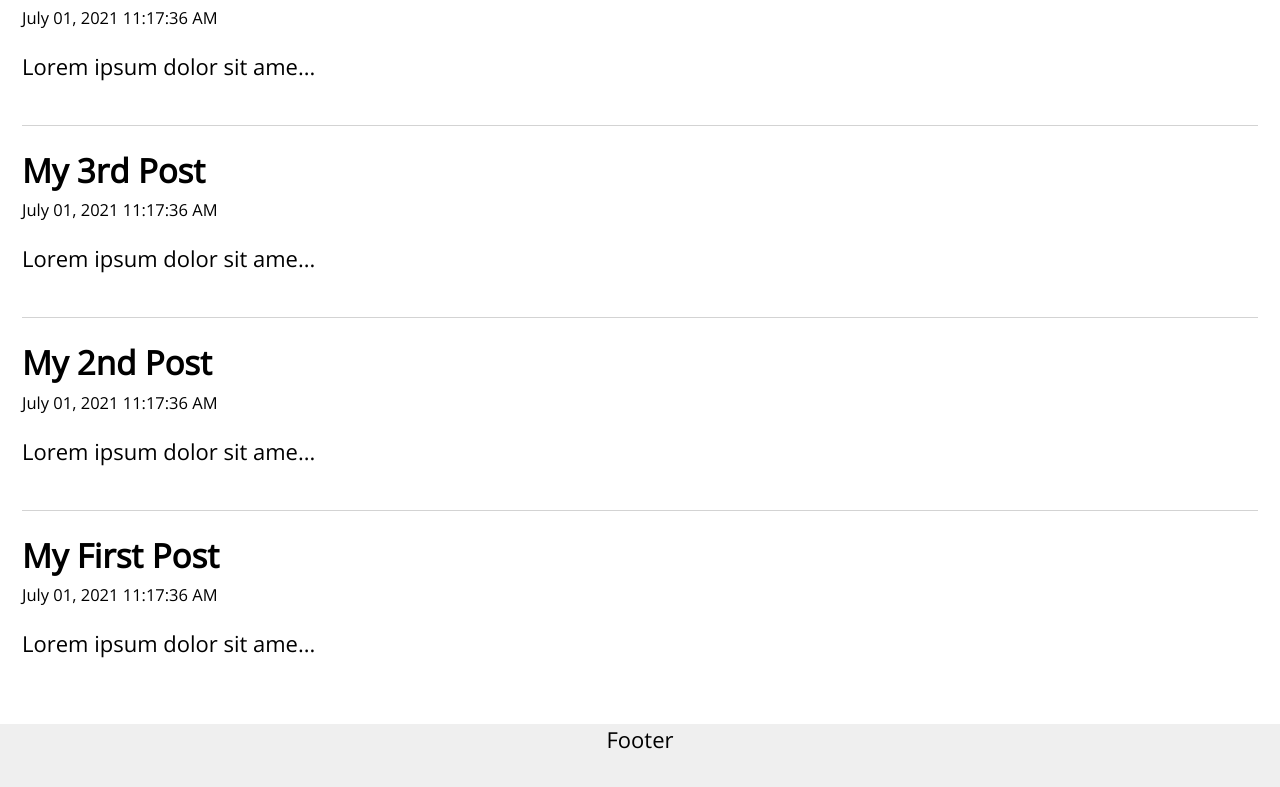
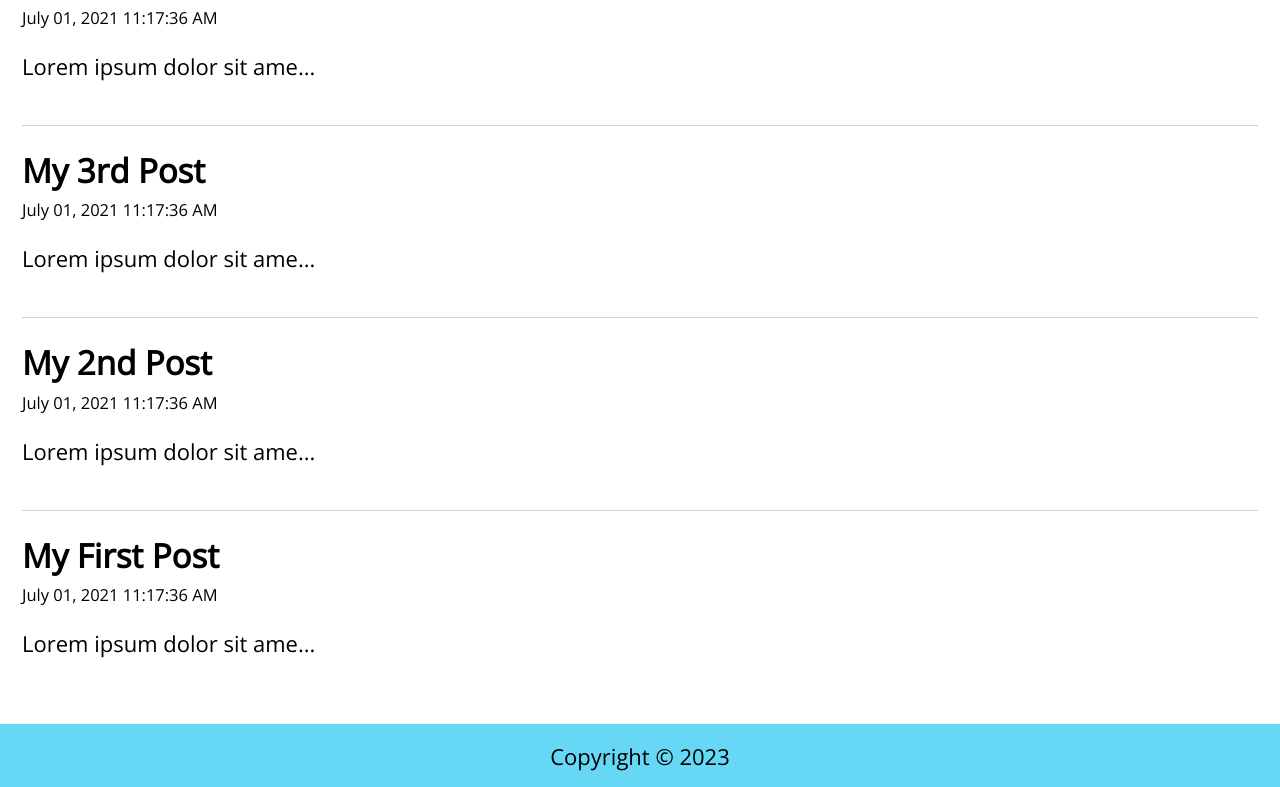
Before and after one commit to TomaszKlekner/react-blog, a React (Create React App) app: page / in a window 1280 px wide. Shown: the part 245-1032 px from the top of the page. Before the commit the page ends 999 px from the top, so only its background shows below. Built offline with nearby package versions, Linux system fonts and the light colour scheme.

Commit message:
Create footer and about components

```diff
--- a/src/About.jsx
+++ b/src/About.jsx
@@ -1,5 +1,10 @@
 const About = () => {
-  return <main>About</main>;
+  return (
+    <main className='About'>
+      <h2>About</h2>
+      <p>This blog app is a project in the Learn React tutorial series.</p>
+    </main>
+  );
 };
 
 export default About;
--- a/src/Footer.jsx
+++ b/src/Footer.jsx
@@ -1,5 +1,10 @@
 const Footer = () => {
-  return <footer>Footer</footer>;
+  const today = new Date();
+  return (
+    <footer className='Footer'>
+      <p>Copyright &copy; {today.getFullYear()}</p>
+    </footer>
+  );
 };
 
 export default Footer;
```
